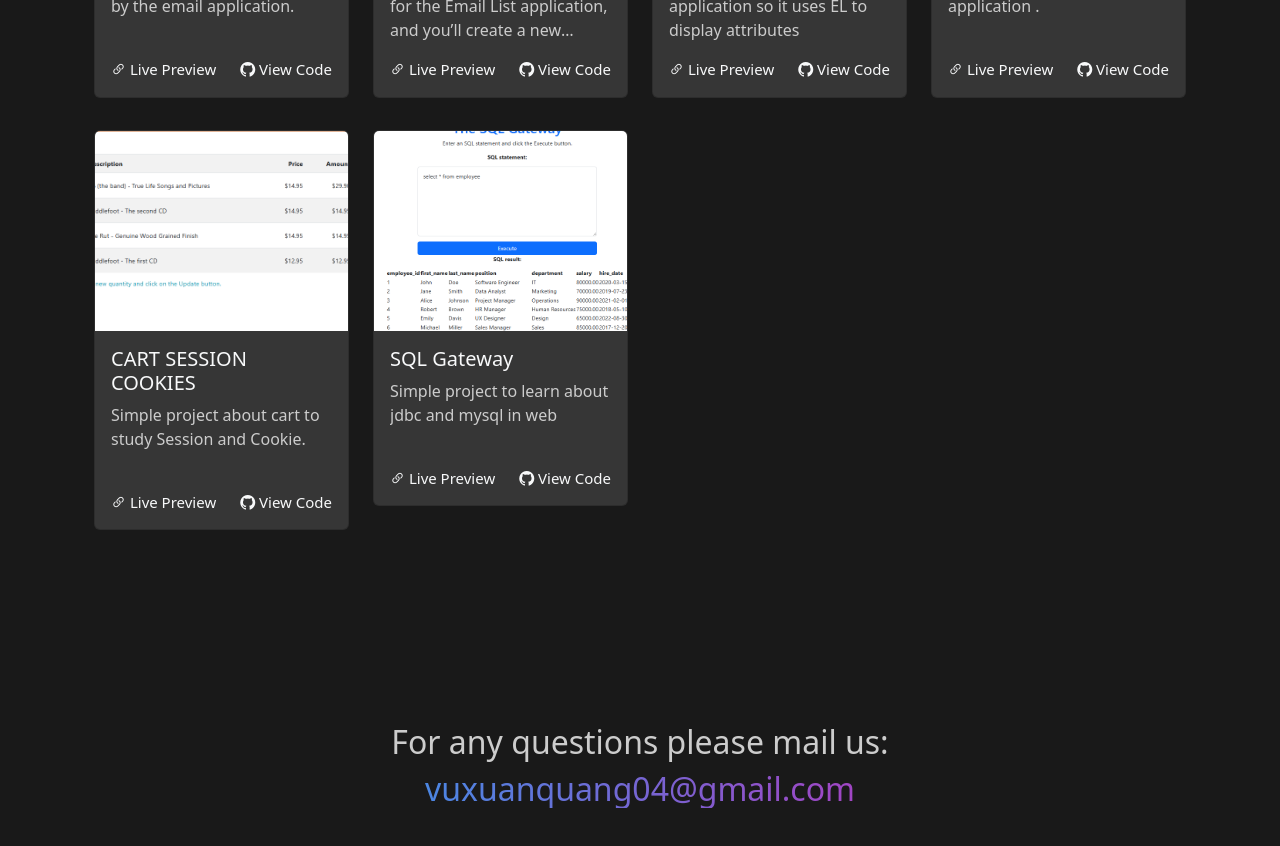
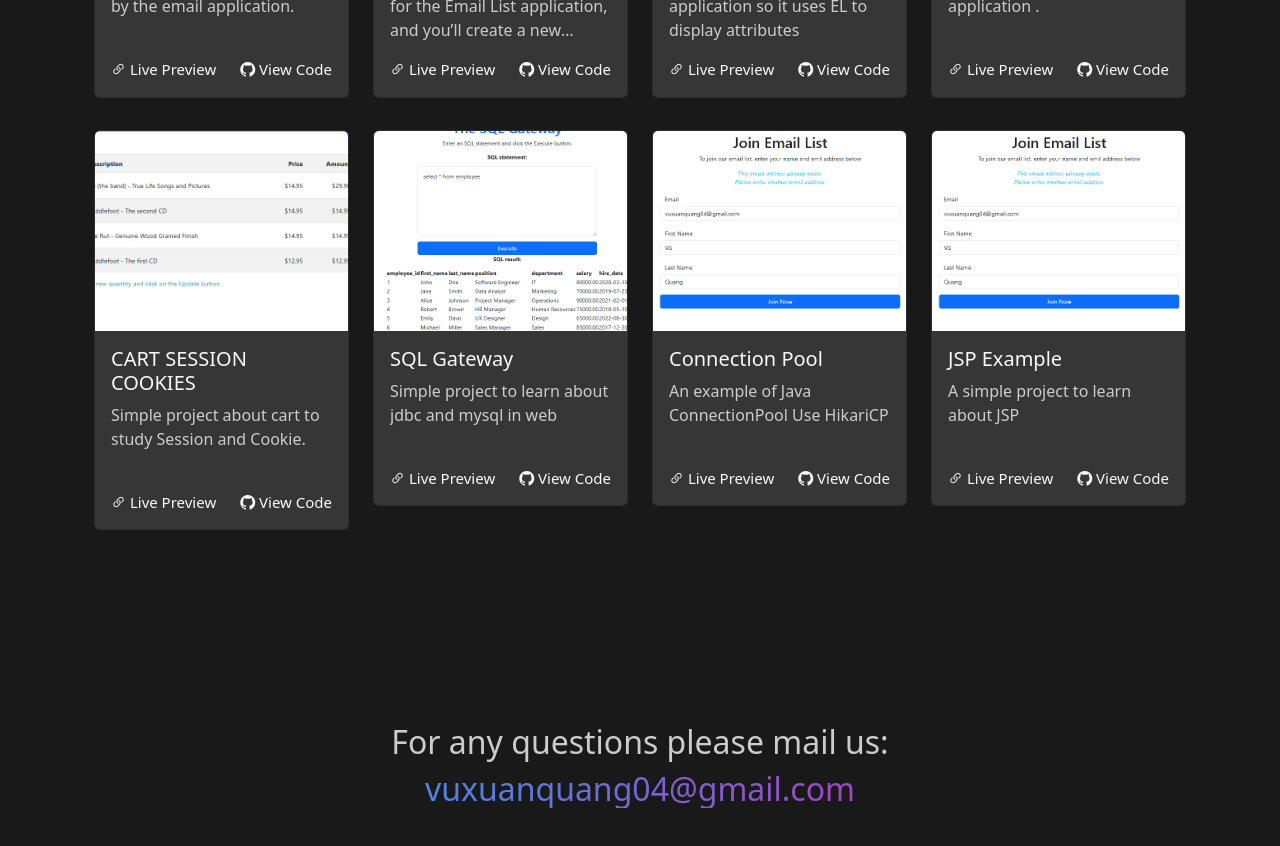
Before and after one commit to xuanquangIT/Portfolio, a React (Create React App) app: page / in a window 1280 px wide. Shown: the part 2600-3446 px from the top of the page. Built offline with nearby package versions, Linux system fonts and the light colour scheme.

Commit message:
Add project

```diff
--- a/src/Sections/ProjectsSection.js
+++ b/src/Sections/ProjectsSection.js
@@ -86,6 +86,23 @@ const ProjectsSection = () => {
             title: "SQL Gateway",
             description: "Simple project to learn about jdbc and mysql in web",
             codeLink: "https://github.com/xuanquangIT/SqlGateway.git"
+        },
+
+        {
+            href: "https://quangvu.azurewebsites.net/ConnectionPool/",
+            imgSrc: require("../assets/images/projects/ConnectionPool.png"),
+            imgAlt: "Connection Pool",
+            title: "Connection Pool",
+            description: "An example of Java ConnectionPool Use HikariCP",
+            codeLink: "https://github.com/xuanquangIT/ConnectionPool.git"
+        },
+        {
+            href: "https://quangvu.azurewebsites.net/JSPExample/",
+            imgSrc: require("../assets/images/projects/ConnectionPool.png"),
+            imgAlt: "JSP Example",
+            title: "JSP Example",
+            description: "A simple project to learn about JSP",
+            codeLink: "https://github.com/xuanquangIT/JSP-Example.git"
         }
     ];
 
```
Also changed, not shown: src/assets/images/projects/ConnectionPool.png (added).
